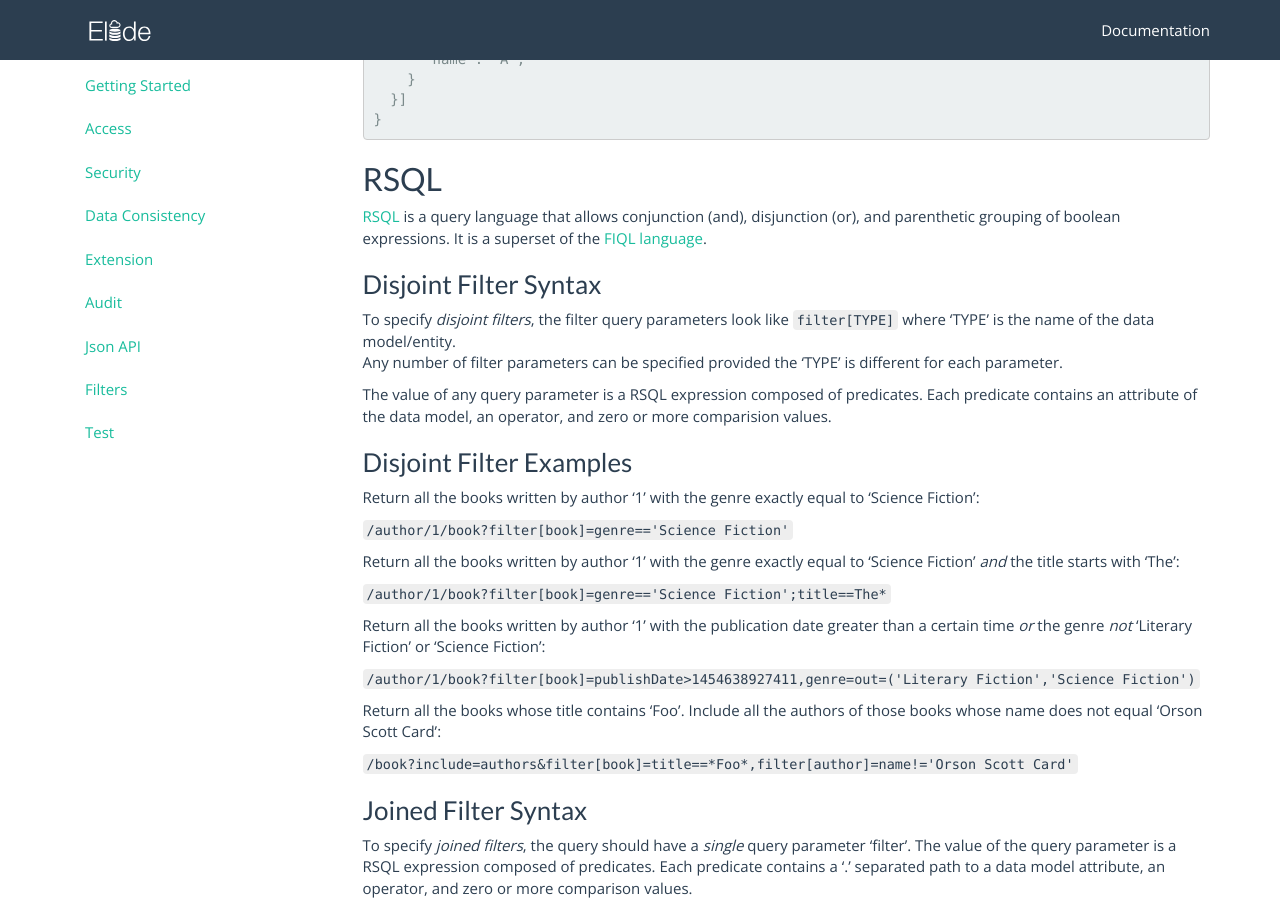
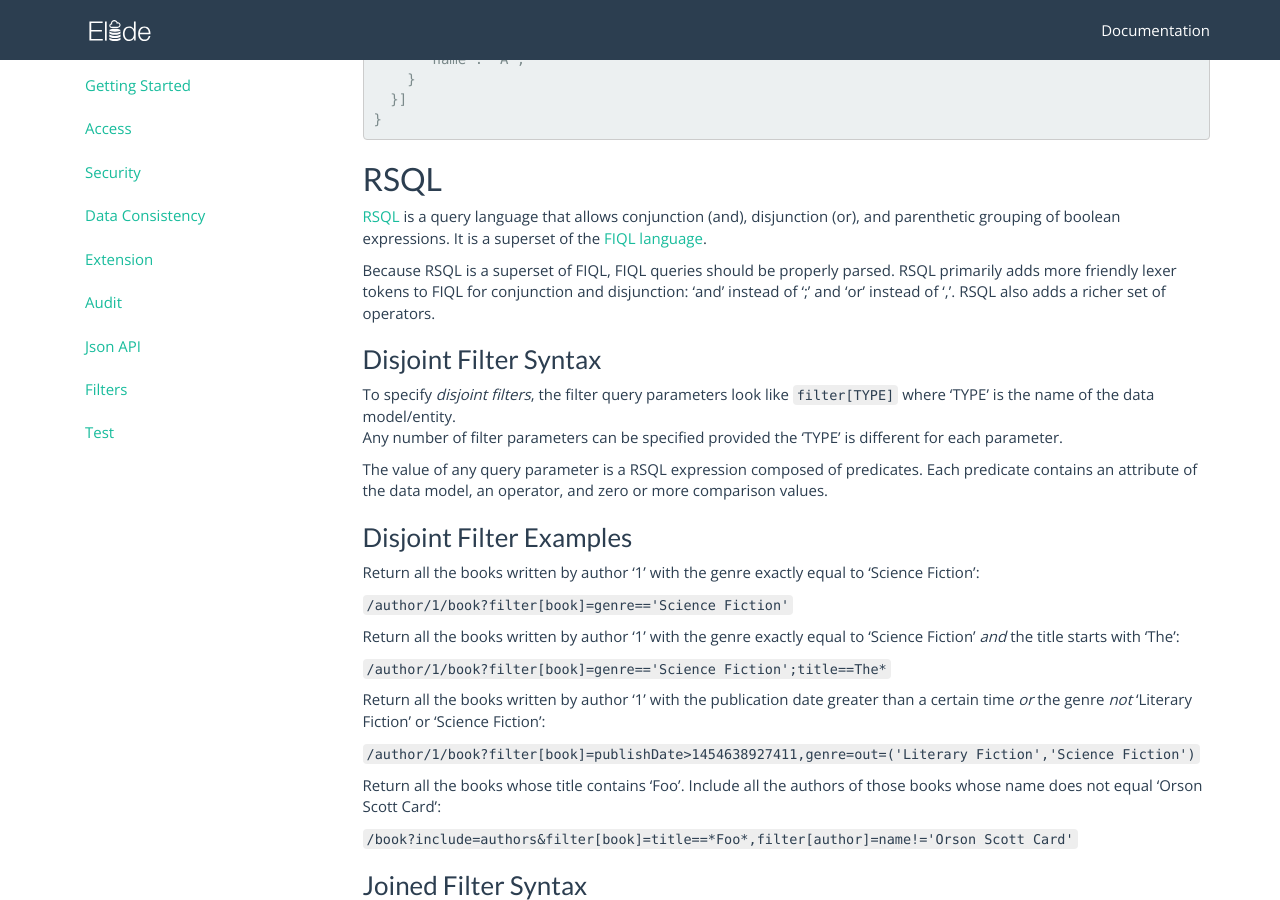
Before and after one commit to yahoo/elide-doc, a Jekyll site: the page built from pages/guide/08-filters.md, in a window 1280 px wide and 900 px high, scrolled down 2314 px. Built offline with Jekyll 4.4.1, drawn with Linux system fonts in a browser that asks for light colours; nearby versions of some CDN libraries; some of the changed text lies outside the part shown.

Commit message:
Inspection Rework

````diff
--- a/pages/guide/08-filters.md
+++ b/pages/guide/08-filters.md
@@ -129,13 +129,17 @@ It would return a single book and a single author:
 [RSQL](https://github.com/jirutka/rsql-parser) is a query language that allows conjunction (and), disjunction (or), and parenthetic grouping
 of boolean expressions.  It is a superset of the [FIQL language](https://tools.ietf.org/html/draft-nottingham-atompub-fiql-00).
 
+Because RSQL is a superset of FIQL, FIQL queries should be properly parsed.
+RSQL primarily adds more friendly lexer tokens to FIQL for conjunction and disjunction: 'and' instead of ';' and 'or' instead of ','.
+RSQL also adds a richer set of operators.
+
 ### Disjoint Filter Syntax
 
 To specify _disjoint filters_, the filter query parameters look like `filter[TYPE]` where 'TYPE' is the name of the data model/entity.
 Any number of filter parameters can be specified provided the 'TYPE' is different for each parameter.
 
 The value of any query parameter is a RSQL expression composed of predicates.  Each predicate contains an attribute of the data model,
-an operator, and zero or more comparision values.
+an operator, and zero or more comparison values.
 
 ### Disjoint Filter Examples
 
@@ -297,8 +301,11 @@ return new Elide.Builder(dataStore)
                         .build();
 ```
 
-The method `withJoinFilterDialect` enables a filter dialect that supports [joined filter expressions](#joined-filters).
-The method `withSubqueryFilterDialect` enables a filter dialect that supports [disjoint filter expressions](#disjoint-filters).
+The method `withJoinFilterDialect` enables a filter dialect that supports [joined filter expressions](#joined-filters) by adding it to the
+list of supported join filter dialects.
+
+The method `withSubqueryFilterDialect` enables a filter dialect that supports [disjoint filter expressions](#disjoint-filters) by adding
+it to the list of supported subquery filter dialects.
 
 # Adding New Dialects
 
````
Also changed, not shown: other parts of pages/guide/08-filters.md (+2 -2 lines).
